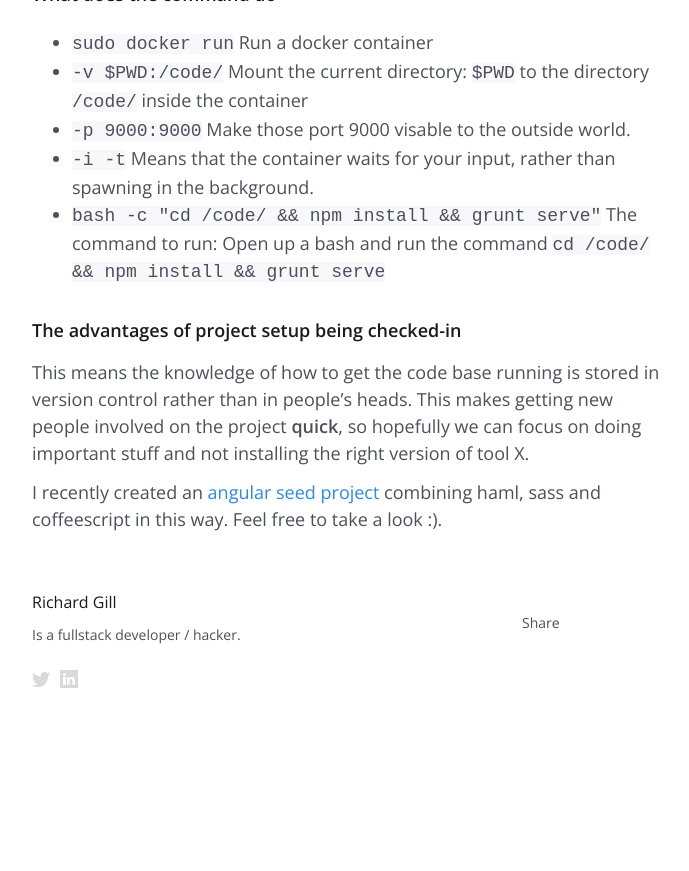
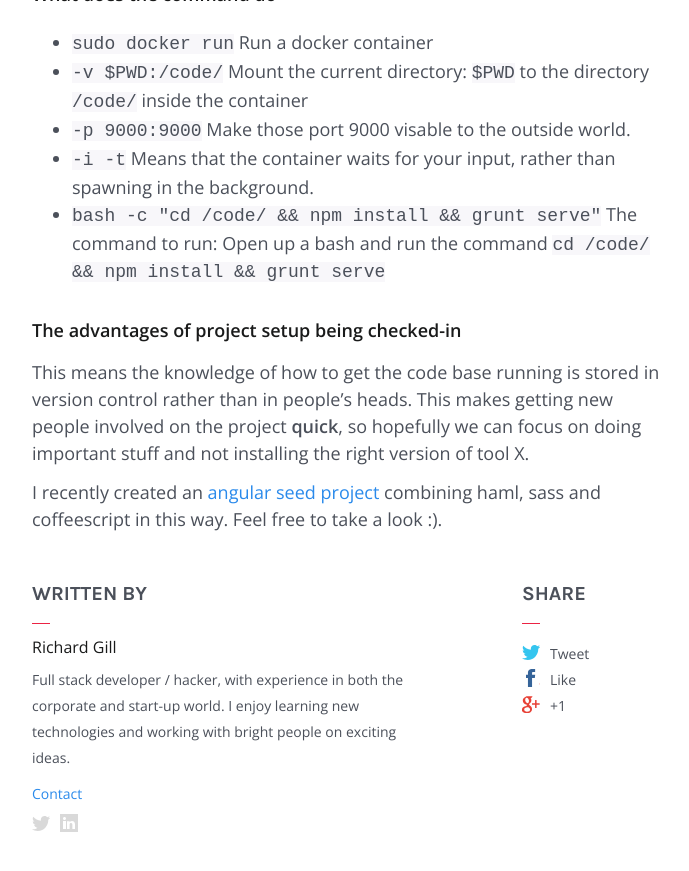
Before and after one commit to richardgill/richardgill.github.io, a Jekyll site: the page built from _posts/2014-08-13-docker-for-project-setup.md, in a window 1280 px wide and 900 px high, scrolled down 2713 px. Shown: the top 871 px of the window, without its empty margins (291-980 px from the left). Built offline with Jekyll 4.4.1, drawn with Linux system fonts in a browser that asks for light colours; comment, search, counter and statistics services are not loaded; before the commit the page ends 3428 px from its top, so only the background shows below that.

Commit message:
Got footer working properly

```diff
--- a/_config.yml
+++ b/_config.yml
@@ -9,12 +9,13 @@ encoding: utf-8
 # Themes are encouraged to use these universal variables
 # so be sure to set them if your theme uses them.
 #
-title : Richard Gill
+title: Richard Gill
 tagline: Tagline goes here
-author :
-  name : Richard Gill
-  email : richard@rgill.co.uk
-  github : richardgill
-  twitter : richardmgill
+author:
+  name: Richard Gill
+  email: richard@rgill.co.uk
+  github: richardgill
+  twitter: richardmgill
+  linkedin: richard-gill/22/b0b/348/
 
 baseurl: /blog
--- a/_layouts/post.html
+++ b/_layouts/post.html
@@ -23,25 +23,29 @@
         {{content}}
       </div>
       <footer>
-        <div class="author">
+        <div class="author meta">
+          <span class="title">Written by</span>
+
           <h4>Richard Gill</h4>
-          <p>Is a fullstack developer / hacker. </p>
+          <p>Full stack developer / hacker, with experience in both the corporate and start-up world. I enjoy learning new technologies and working with bright people on exciting ideas.</p>
+          <a href="mailto:{{ site.author.email }}" title="Send E-Mail">Contact</a>
+
           <ul>
-            <li><a class="icon twitter" href="https://twitter.com/RichardMGill"></a></li>
-            <li><a class="icon linkedin" href="http://uk.linkedin.com/pub/richard-gill/22/b0b/348/"></a></li>
-
+            <li><a class="icon twitter" href="https://twitter.com/{{site.author.twitter}}"></a></li>
+            <li><a class="icon linkedin" href="http://uk.linkedin.com/pub/{{site.author.linkedin}}"></a></li>
           </ul>
         </div>
-        <div class="share">
+        <div class="share" data-animation="fadeInUp">
+
+          <span class="title">Share</span>
+
           <ul>
-            <li><a class="twitter" href="https://twitter.com/RichardMGill">Share</a></li>
+            <li><a href="https://twitter.com/home?status={{ site.description | truncate: 80 | append: ' ' | append: site.url | append: site.baseurl | append: page.url | uri_escape }} " title="Tweet" class="icon twitter">Tweet</a></li>
+            <li><a href="https://www.facebook.com/sharer/sharer.php?u={{ page.url | prepend: site.baseurl | prepend: site.url }} " title="Like" class="icon facebook">Like</a></li>
+            <li><a href="https://plus.google.com/share?url={{ page.url | prepend: site.baseurl | prepend: site.url }} " title="+1" class="icon google">+1</a></li>
           </ul>
-          <!--<a href="https://twitter.com/share" class="twitter-share-button" data-lang="en">Tweet</a>-->
-          <!--<a href="https://twitter.com/twitterapi" class="twitter-follow-button" data-show-count="false" data-lang="en">Follow @RichardMGill</a>-->
+
         </div>
 		  </footer>
     </article>
   </section>
-  <footer data-animation="fadeInUp" class="hidden visible animated fadeInUp">
-
-  </footer>
```
